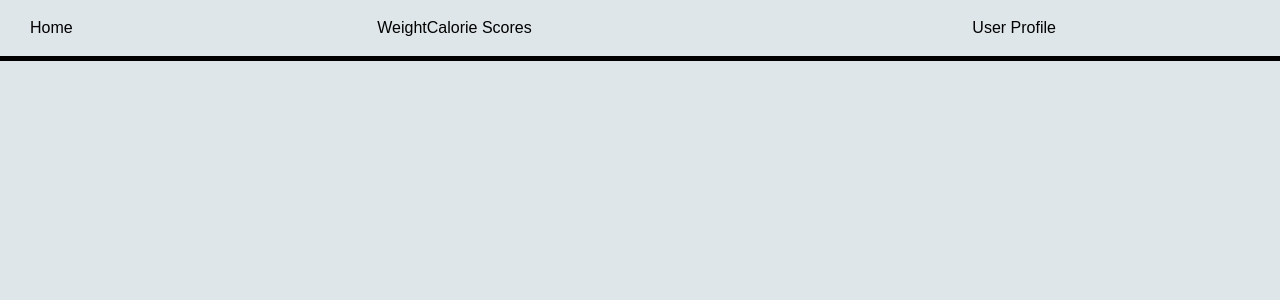
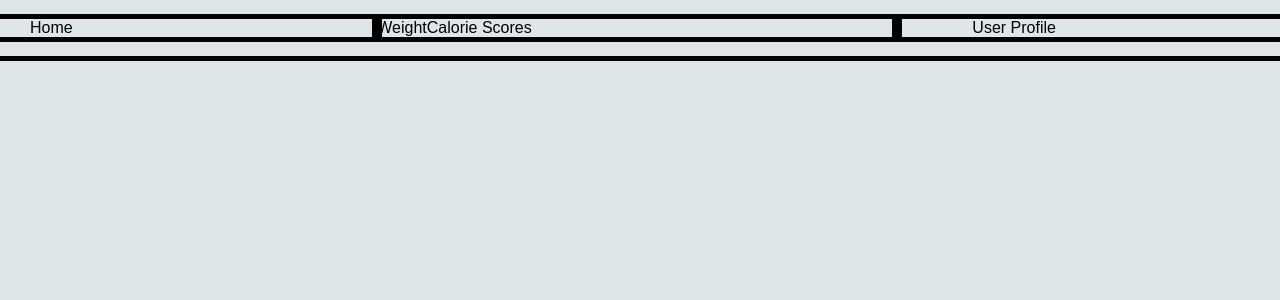
Before and after one commit to ZacPJ/Fitness-Website, a React (Create React App) app: page / in a window 1280 px wide. Shown: the top 300 px of the page. Built offline with nearby package versions, Linux system fonts and the light colour scheme.

Commit message:
some styling added to navbar

```diff
--- a/src/App.css
+++ b/src/App.css
@@ -29,16 +29,20 @@ body {
 #logo {
   width: 424px;
   padding-left: 30px;
+  outline: 5px black solid;
 
 }
 
 #nav-center {
   width: 590px;
+  outline: 5px black solid;
+
 }
 
 #nav-right {
   width: 424px;
   padding-left: 75px;
+  outline: 5px black solid;
 }
 
 #nav-center ul a:hover,
```
